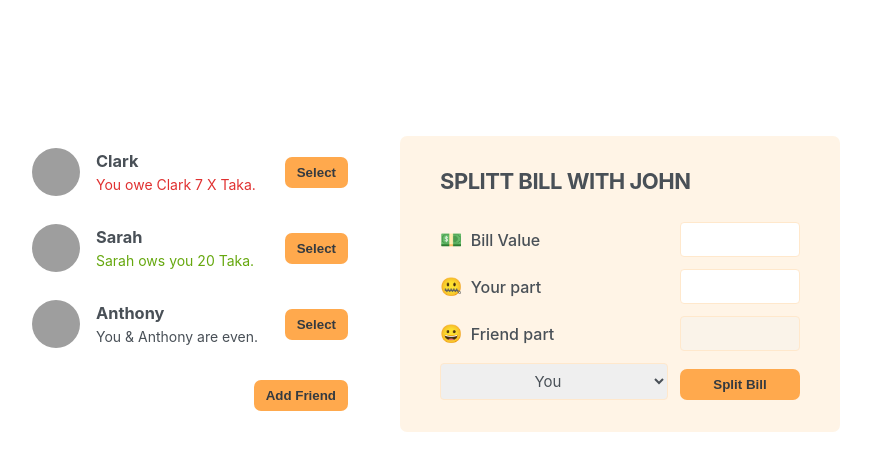
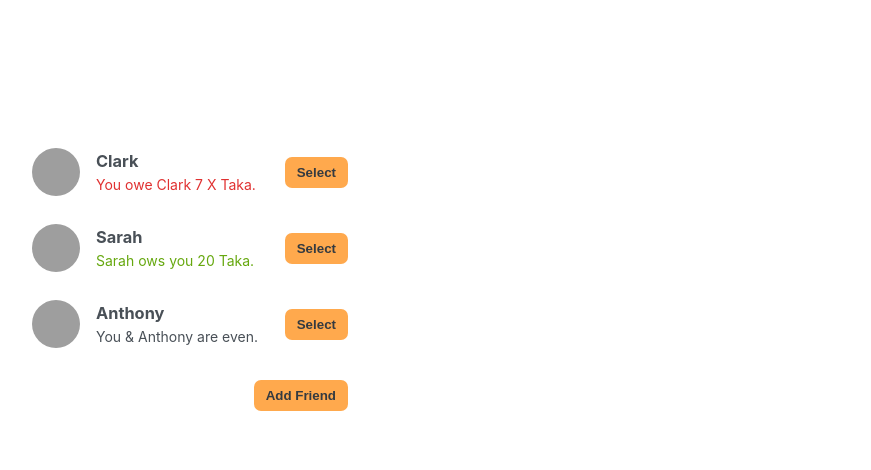
Before and after one commit to jahangirripon/react-bill-split, a React (Create React App) app: page / in a window 1280 px wide. Shown: the top 470 px of the page, without its empty margins (210-1081 px from the left). Built offline with nearby package versions, Linux system fonts and the light colour scheme; grey boxes are pictures that could not be loaded.

Commit message:
handled logic for split bill form

```diff
--- a/src/App.js
+++ b/src/App.js
@@ -24,6 +24,7 @@
 export default function App() {
   const [friends, setFriends] = useState(initialFriends);
   const [showAddFriend, setShowAddFriend] = useState(false);
+  const [selectedFriend, setSelectedFriend] = useState(null);
 
   function handleShowAddFriend() {
     setShowAddFriend((show) => !show);
@@ -34,34 +35,55 @@
     setShowAddFriend(false);
   }
 
+  function handleSelection(friend) {
+    // setSelectedFriend(friend);
+    setSelectedFriend((currentlySelected) =>
+      currentlySelected?.id === friend.id ? null : friend
+    );
+    setShowAddFriend(false);
+  }
+
   return (
     <div className="app">
       <div className="sidebar">
-        <FriendsList friends={friends} />
+        <FriendsList
+          friends={friends}
+          onSelection={handleSelection}
+          selectedFriend={selectedFriend}
+        />
+
         {showAddFriend && <FormAddFriend onAddFriend={handleAddFriend} />}
+
         <Button onClick={handleShowAddFriend}>
           {showAddFriend ? "Close" : "Add Friend"}
         </Button>
       </div>
-      <FormSplitBill />
+      {selectedFriend && <FormSplitBill selectedFriend={selectedFriend} />}
     </div>
   );
 }
 
-function FriendsList({ friends }) {
+function FriendsList({ friends, onSelection, selectedFriend }) {
   //   const friends = initialFriends;
   return (
     <ul>
       {friends.map((friend) => (
-        <Friend friend={friend} key={friend.id} />
+        <Friend
+          friend={friend}
+          key={friend.id}
+          onSelection={onSelection}
+          selectedFriend={selectedFriend}
+        />
       ))}
     </ul>
   );
 }
 
-function Friend({ friend }) {
+function Friend({ friend, onSelection, selectedFriend }) {
+  const isSelected = selectedFriend?.id === friend.id;
+
   return (
-    <li>
+    <li className={isSelected ? "selected" : ""}>
       <img src={friend.image} alt={friend.image} />
       <h3>{friend.name}</h3>
 
@@ -79,7 +101,9 @@
 
       {friend.balance === 0 && <p>You & {friend.name} are even.</p>}
 
-      <Button>Select</Button>
+      <Button onClick={() => onSelection(friend)}>
+        {isSelected ? "Close" : "Select"}
+      </Button>
     </li>
   );
 }
@@ -131,22 +155,22 @@
   );
 }
 
-function FormSplitBill() {
+function FormSplitBill({ selectedFriend }) {
   return (
     <form className="form-split-bill">
-      <h2>Splitt Bill with John</h2>
+      <h2>Splitt Bill with {selectedFriend.name}</h2>
       <label>💵 Bill Value</label>
       <input type="text"></input>
 
       <label>🤐 Your part</label>
       <input type="text"></input>
 
-      <label>😀 Friend part</label>
+      <label>😀 {selectedFriend.name}'s part</label>
       <input type="text" disabled></input>
 
       <select>
         <option value="user">You</option>
-        <option value="friend">Friend</option>
+        <option value="friend">{selectedFriend.name}</option>
       </select>
 
       <Button>Split Bill</Button>
```
